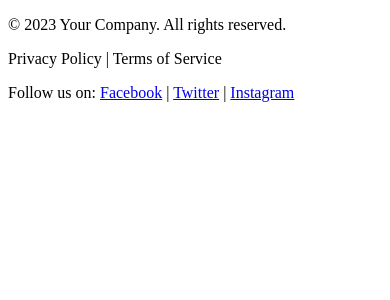
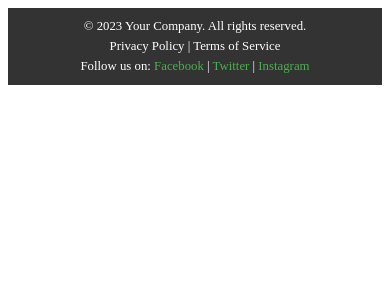
Before and after one commit to SONLEE2005/webbandongho, a PHP site: page /web2/adminend/weblayout/footer.php in a window 390 px wide. Shown: the top 300 px of the page. Run offline with PHP 8.4, Linux system fonts and the light colour scheme.

Commit message:
Update footer.php

```diff
--- a/adminend/weblayout/footer.php
+++ b/adminend/weblayout/footer.php
@@ -4,6 +4,48 @@
     <meta charset="UTF-8">
     <meta name="viewport" content="width=device-width, initial-scale=1.0">
     <title>Document</title>
+    <style>
+        #footer {
+            background-color: #333;
+            color: white;
+            text-align: center;
+            padding: 10px 0;
+        }
+        #footer p {
+            margin: 5px 0;
+        }
+        #footer a {
+            color: #4CAF50;
+            text-decoration: none;
+        }
+        #footer a:hover {
+            text-decoration: underline;
+        }
+        @media (max-width: 1024px) {
+            #footer {
+                font-size: 1em;
+                padding: 10px 0;
+            }
+        }
+        @media (max-width: 768px) {
+            #footer {
+                font-size: 0.9em;
+                padding: 8px 0;
+            }
+        }
+        @media (max-width: 480px) {
+            #footer {
+                font-size: 0.8em;
+                padding: 6px 0;
+            }
+        }
+        @media (max-width: 320px) {
+            #footer {
+                font-size: 0.7em;
+                padding: 5px 0;
+            }
+        }
+    </style>
 </head>
 <body>
     <div id="footer">
```
